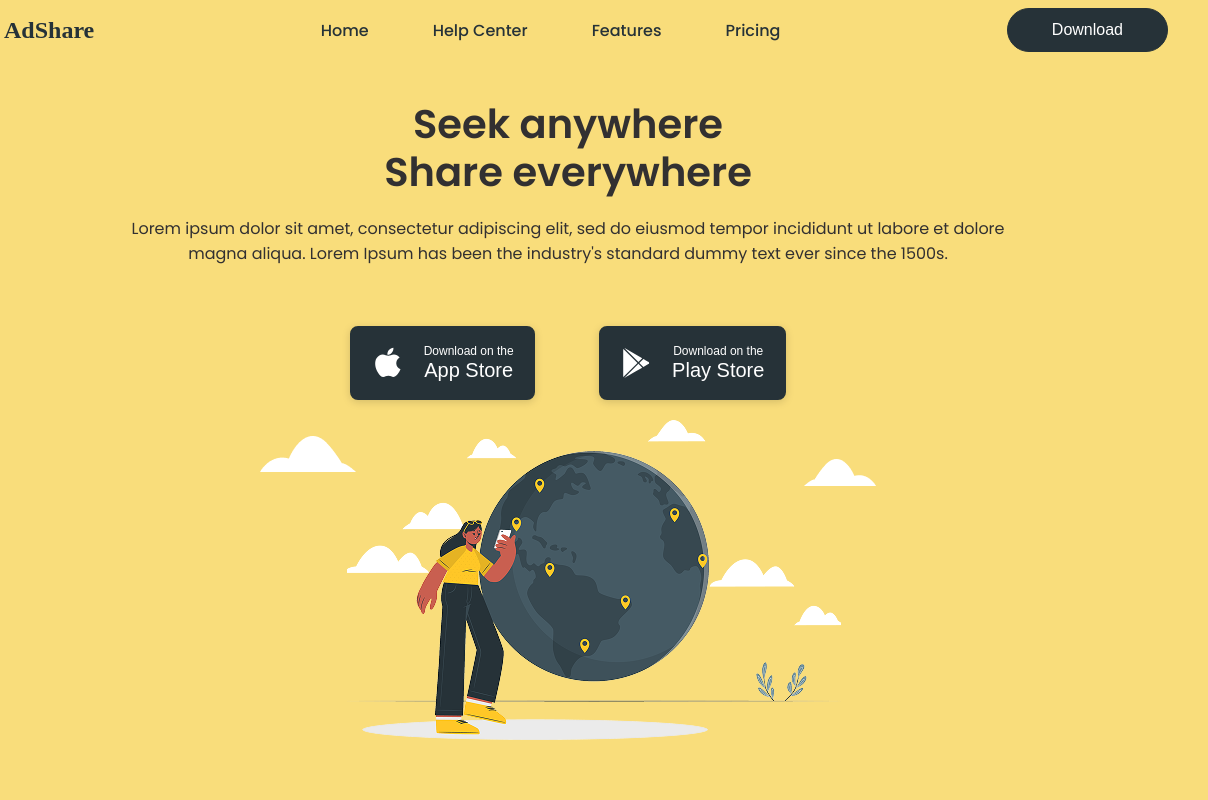
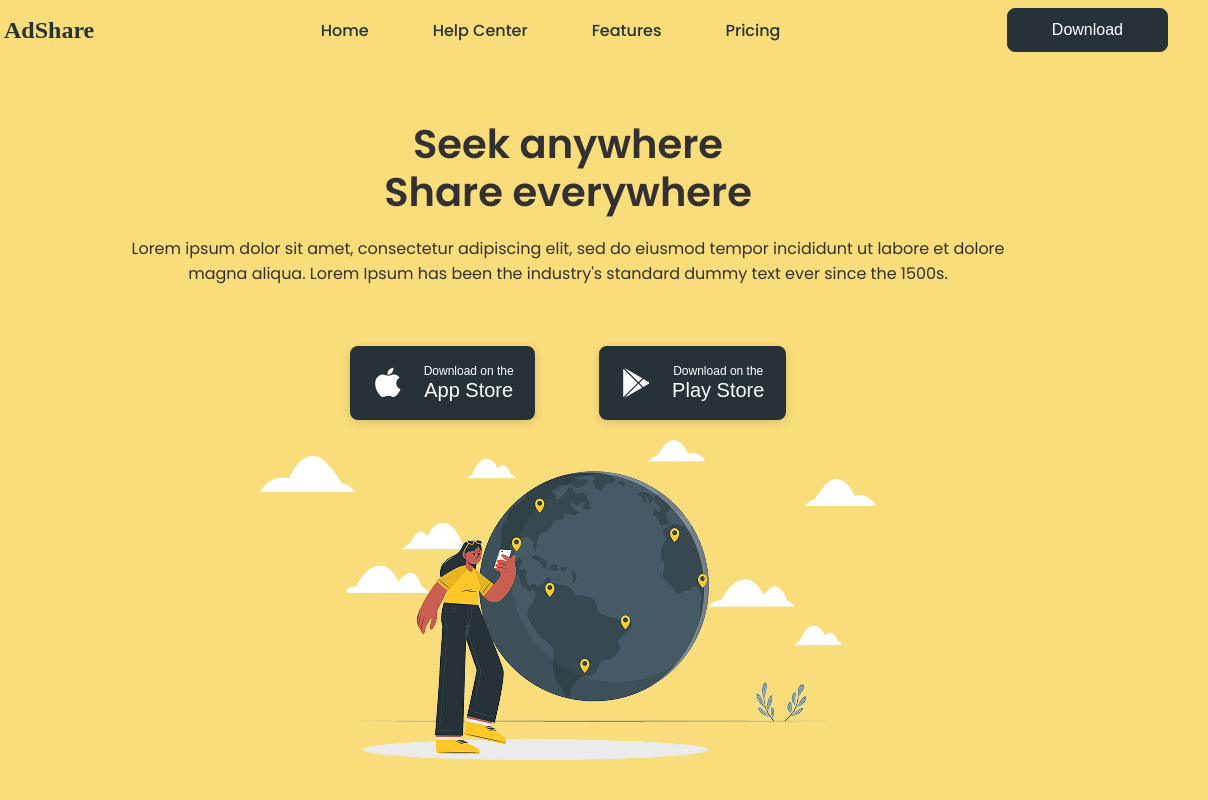
Before and after one commit to mattjoseph47/AdShareWebsite, a plain HTML site: page index.html in a window 1280 px wide. Shown: the top 800 px of the page, 72-1280 px from the left. Drawn offline with Linux system fonts and the light colour scheme; a web font is replaced by a local one.

Commit message:
Update adshare_styles.css

```diff
--- a/adshare_styles.css
+++ b/adshare_styles.css
@@ -91,7 +91,7 @@ li a {
     font-size: 16px;
     color: white;
     background-color: #263238;
-    border-radius: 50px;
+    border-radius: 8px;
     border: 1px solid #263238;
     cursor: pointer;
     transition: all 0.3s ease;
@@ -118,7 +118,7 @@ li a {
     flex-direction: column;
     gap: 20px;
     padding: 0 12rem;
-    margin: 100px auto 100px auto;
+    margin: 120px auto 100px auto;
     text-align: center;
 }
 
@@ -486,7 +486,7 @@ li a {
     font-size: 16px;
     color: #263238;
     background-color: white;
-    border-radius: 50px;
+    border-radius: 8px;
     border: 1px solid white;
     cursor: pointer;
     transition: all 0.3s ease;
```
